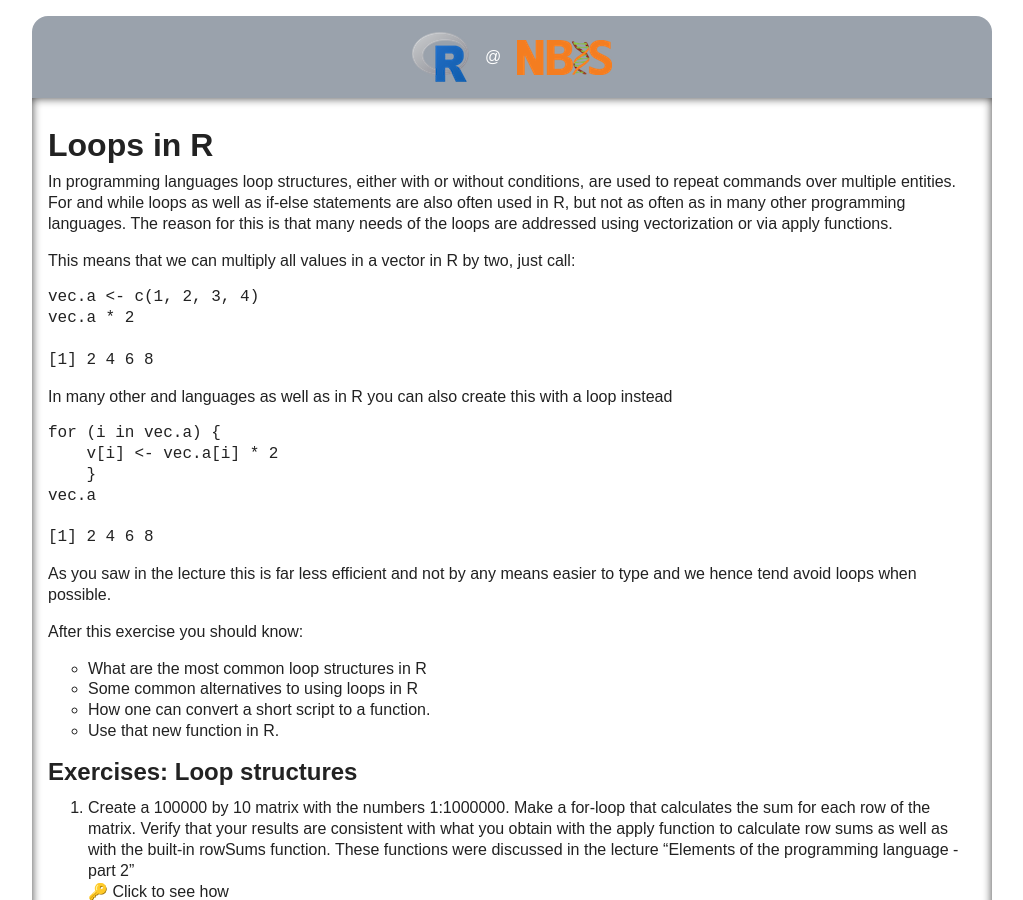
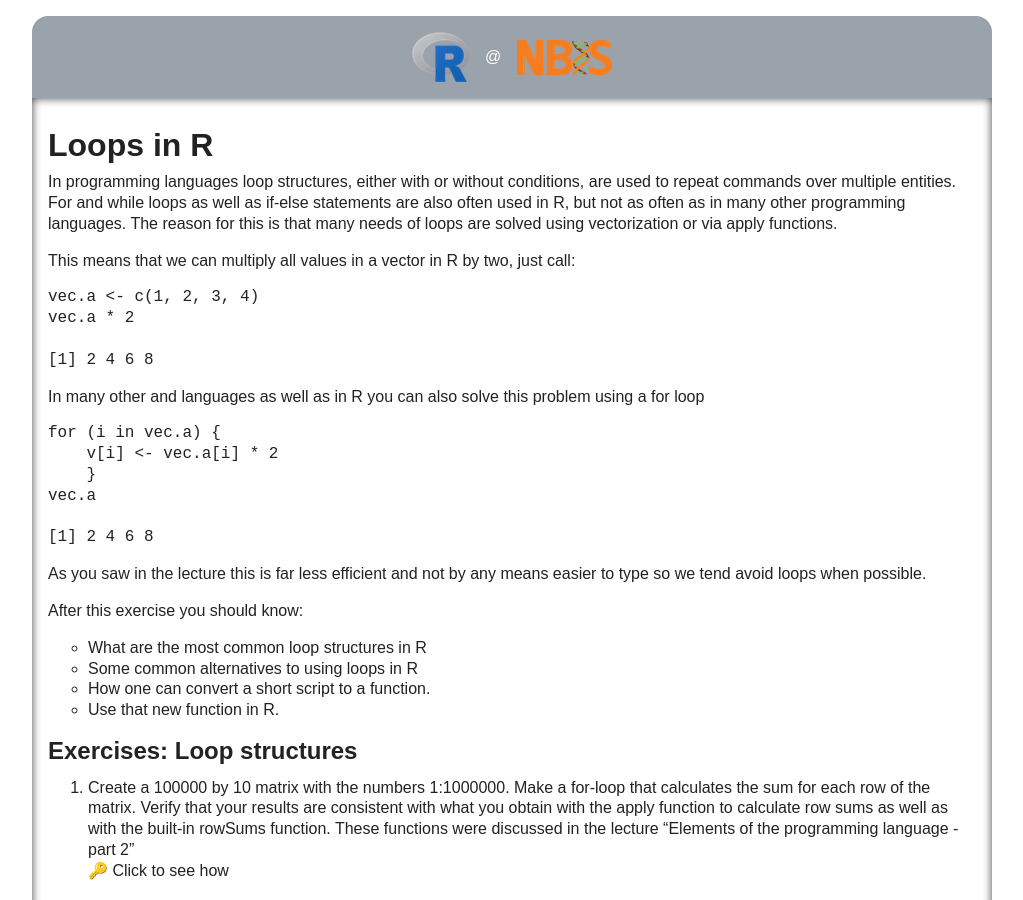
Before and after one commit to NBISweden/Rcourse, a Jekyll site: the page built from HT17Uppsala/exercise/Loops.md, in a window 1280 px wide and 900 px high. Shown: the whole window, without its empty margins (128-1151 px from the left). Built offline with Jekyll 4.4.1, drawn with Linux system fonts in a browser that asks for light colours; emoji names are drawn with the system emoji font; some of the changed text lies outside the part shown.

```diff
--- a/HT17Uppsala/exercise/Loops.md
+++ b/HT17Uppsala/exercise/Loops.md
@@ -8,7 +8,7 @@ In programming languages loop structures, either with or without
 conditions, are used to repeat commands over multiple entities. For
 and while loops as well as if-else statements are also often used in
 R, but not as often as in many other programming languages. The reason
-for this is that many needs of the loops are addressed using
+for this is that many needs of loops are solved using
 vectorization or via apply functions.
 
 This means that we can multiply all values in a vector in R by two, just
@@ -19,8 +19,8 @@ call:
 
     [1] 2 4 6 8
 
-In many other and languages as well as in R you can also create this
-with a loop instead
+In many other and languages as well as in R you can also solve this
+problem using a for loop
 
     for (i in vec.a) {
         v[i] <- vec.a[i] * 2
@@ -30,7 +30,7 @@ with a loop instead
     [1] 2 4 6 8
 
 As you saw in the lecture this is far less efficient and not by any
-means easier to type and we hence tend avoid loops when possible.
+means easier to type so we tend avoid loops when possible.
 
 After this exercise you should know:
 - What are the most common loop structures in R
```
Also changed, not shown: other parts of HT17Uppsala/exercise/Loops.md (+1 -1 lines), HT17Uppsala/exercises.md (+4 -4 lines), HT17Uppsala/index.md (+4 -4 lines), HT17Uppsala/lectures.md (+2 -2 lines), 2 other files.
